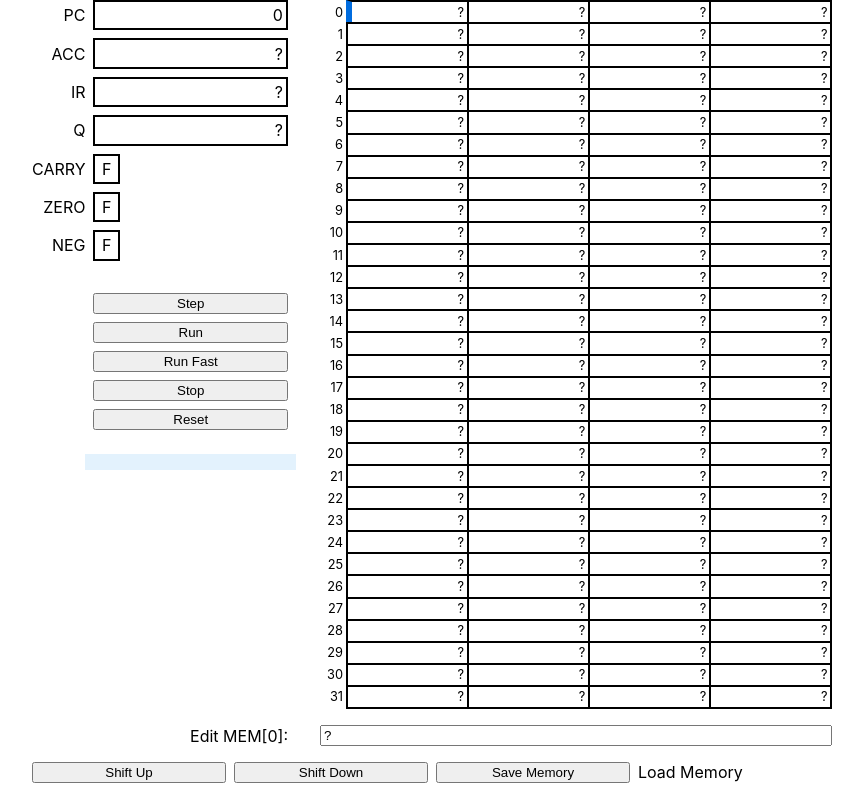
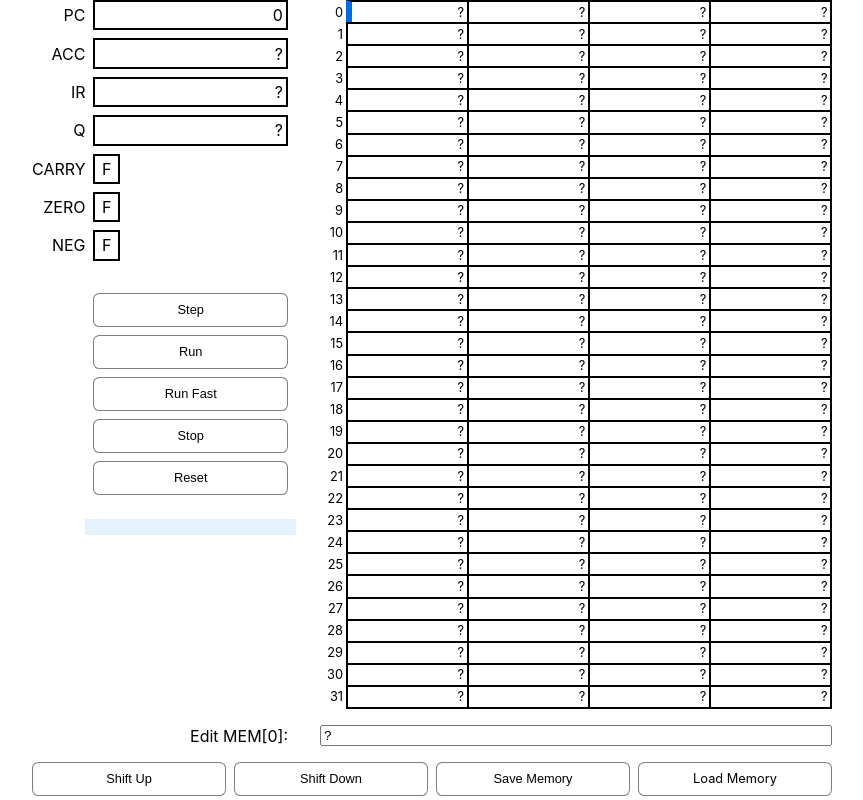
Before and after one commit to joshua-maros/pico-emulator, a React (Create React App) app: page / in a window 1280 px wide. Shown: the whole page, without its empty margins (208-1071 px from the left). Built offline with nearby package versions, Linux system fonts and the light colour scheme.

Commit message:
Made button appearence consistent.

```diff
--- a/src/html_components/ProgrammerLayout.tsx
+++ b/src/html_components/ProgrammerLayout.tsx
@@ -175,15 +175,15 @@ export default class ProgrammerLayout extends React.Component<Props, State> {
             <div style={{ height: '1em' }} />
 
             <div />
-            <button onClick={() => pico.step()}>Step</button>
+            <button className="flat-button" onClick={() => pico.step()}>Step</button>
             <div />
-            <button onClick={() => pico.startRunning(false)}>Run</button>
+            <button className="flat-button" onClick={() => pico.startRunning(false)}>Run</button>
             <div />
-            <button onClick={() => pico.startRunning(true)}>Run Fast</button>
+            <button className="flat-button" onClick={() => pico.startRunning(true)}>Run Fast</button>
             <div />
-            <button onClick={() => pico.halt()}>Stop</button>
+            <button className="flat-button" onClick={() => pico.halt()}>Stop</button>
             <div />
-            <button onClick={() => pico.reset()}>Reset</button>
+            <button className="flat-button" onClick={() => pico.reset()}>Reset</button>
 
             <div />
             <div style={{ height: '1em' }} />
@@ -209,15 +209,17 @@ export default class ProgrammerLayout extends React.Component<Props, State> {
         </div>
         <div className={style.actions}>
           <button
+            className="flat-button"
             onClick={() => { pico.memory.shiftUp(this.state.editing.memoryIndex || 0); this.forceUpdate() }}
             disabled={!editingMemoryCell}
           >Shift Up</button>
           <button
+            className="flat-button"
             onClick={() => { pico.memory.shiftDown(this.state.editing.memoryIndex || 0); this.forceUpdate() }}
             disabled={!editingMemoryCell}
           >Shift Down</button>
-          <button onClick={saveFile}>Save Memory</button>
-          <label htmlFor="file">Load Memory</label>
+          <button className="flat-button" onClick={saveFile}>Save Memory</button>
+          <label className="flat-button" htmlFor="file">Load Memory</label>
           <input onChange={loadFile} id="file" type="file" accept=".csv" className={style.semi_hidden} />
         </div>
       </div>
--- a/src/html_components/RegisterCell.module.css
+++ b/src/html_components/RegisterCell.module.css
@@ -2,6 +2,7 @@
   text-align: right;
   padding: var(--cell-padding);
   border: var(--cell-border-weight) solid black;
+  cursor: pointer;
 }
 
 .root.focused {
--- a/src/index.css
+++ b/src/index.css
@@ -35,7 +35,16 @@ code {
     line-height: 40px;
 }
 
-#pass-btn {
+.flat-button {
+  background: #FFF;
+  border-radius: 0.5em;
+  border: 1px solid rgba(0, 0, 0, 0.5);
+  padding: 0.5em;
+  font-size: 0.8em;
+  line-height: 1.5em;
+  color: rgba(0, 0, 0, 1);
+  text-align: center;
+  cursor: pointer;
 }
 
 #board {
```
